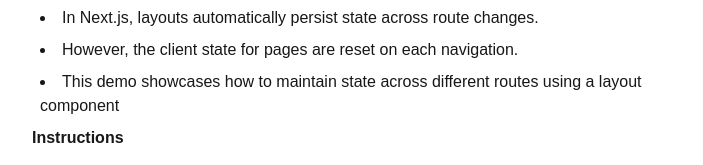
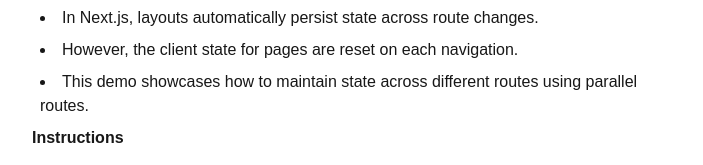
Before and after one commit to rexfordessilfie/next-tabs, a Next.js app: page / in a window 1280 px wide. Shown: the part 415-580 px from the top of the page, without its empty margins (288-991 px from the left). Built offline with nearby package versions, Linux system fonts and the light colour scheme.

Commit message:
chore: update

```diff
--- a/app/layout.tsx
+++ b/app/layout.tsx
@@ -75,7 +75,7 @@
 
               <li>
                 This demo showcases how to maintain state across different
-                routes using a layout component
+                routes using parallel routes.
               </li>
             </ul>
 
```
